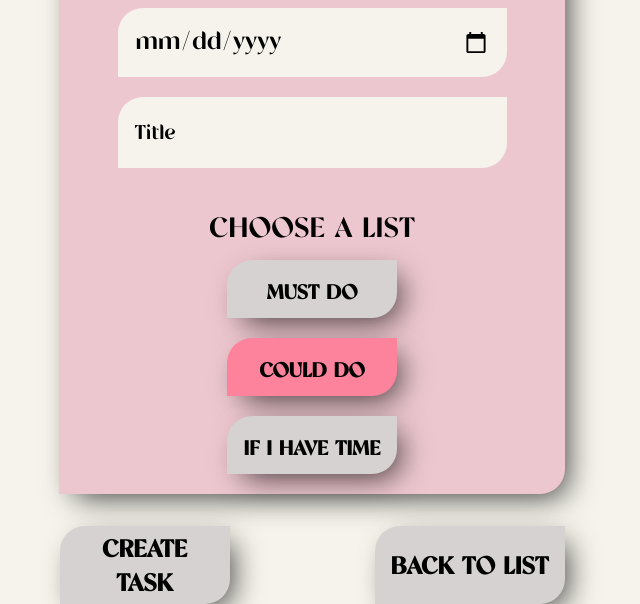
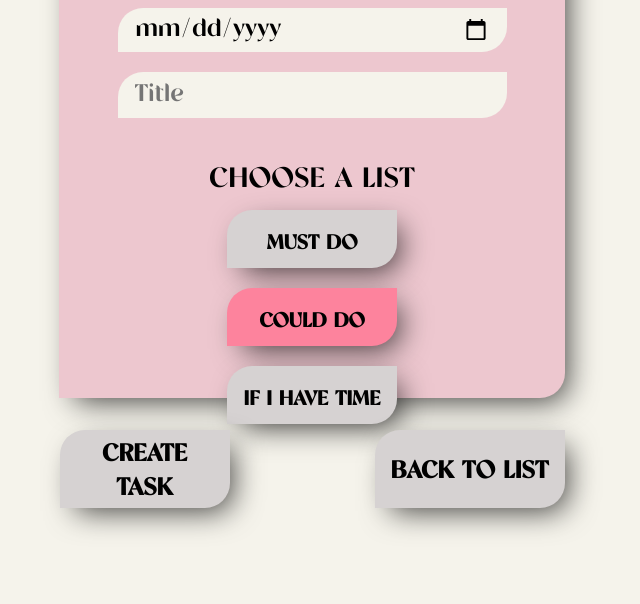
Before and after one commit to joseCarlosAndrade/todo-list-codelab, a plain HTML site: page create_task.html in a window 1280 px wide. Shown: the part 242-846 px from the top of the page, without its empty margins (328-968 px from the left). After the commit the page ends 800 px from the top, so only its background shows below. Drawn offline with Linux system fonts and the light colour scheme.

Commit message:
tamanho divs padronizado

```diff
--- a/create_task.html
+++ b/create_task.html
@@ -15,11 +15,11 @@
         <h2>CREATE A TASK</h2>
         <div class="caixa_input">
             <!-- <label for="data_input">Data</label> -->
-            <input type="date" id="data_input" class="input_data">
+            <input type="date" id="data_input" class="input">
         </div>
         <div class="caixa_input">
             <!-- <label for="titulo_input">Data</label> -->
-            <input type="titulo" id="titulo_input" class="input_data" placeholder="Title">
+            <input type="titulo" id="titulo_input" class="input" placeholder="Title">
         </div>
 
         <h3>CHOOSE A LIST</h3>
--- a/styles/cadastro.css
+++ b/styles/cadastro.css
@@ -21,7 +21,7 @@ h1 {
 
 h2 {
     font-size: 36px;
-    margin-bottom: 2em;
+    margin-bottom: 0.5em;
 }
 
 .background_forms{
@@ -40,8 +40,6 @@ h2 {
 }
 
 .input{
-    height: 50px;
-    width: 355px;
     padding-left: 15px;
     border-radius: 25px 0 25px 0;
     border-color: transparent;
--- a/styles/create_task.css
+++ b/styles/create_task.css
@@ -29,9 +29,7 @@ h3 {
     margin: 1em 0 0 0;
 }
 
-.input_data {
-    height: 65px;
-    width: 355px;
+.input{
     background-color: var(--branco_fonte);
     border-color: transparent;
     border-radius: 25px 0 25px 0;
@@ -50,7 +48,7 @@ h3 {
 
 .tasks_criar {
     background-color: var(--rosa_pesquisa);
-    height: 593px;
+    height: 60vh;
     width: 506px;
     display: flex;
     align-items: center;
--- a/styles/done_tasks.css
+++ b/styles/done_tasks.css
@@ -19,9 +19,7 @@ h2 {
     margin: 1em 0 0.5em 0;
 }
 
-.input_data{
-    height: 65px;
-    width: 355px;
+.input{
     background-color: var(--branco_fonte);
     border-color: transparent;
     border-radius: 25px 0 25px 0;
@@ -33,7 +31,7 @@ h2 {
 
 .tasks_prontas{
     background-color: var(--verde_botao);
-    height: 593px;
+    height: 60vh;
     width: 506px;
     display: flex;
     align-items: center;
--- a/styles/edit_task.css
+++ b/styles/edit_task.css
@@ -29,9 +29,7 @@ h3 {
     margin: 1em 0 0 0;
 }
 
-.input_data {
-    height: 65px;
-    width: 355px;
+.input {
     background-color: var(--branco_fonte);
     border-color: transparent;
     border-radius: 25px 0 25px 0;
@@ -56,7 +54,7 @@ h3 {
 
 .tasks_criar {
     background-color: var(--rosa_pesquisa);
-    height: 593px;
+    height: 60vh;
     width: 506px;
     display: flex;
     align-items: center;
--- a/styles/index.css
+++ b/styles/index.css
@@ -16,6 +16,11 @@ body
     height: 100vh;
 }
 
+input {
+    height: 5vh;
+    width: 355px;
+}
+
 :root{
     --fonte: 'tangerineregular';
     --rosa_cartao: #F9564F;
--- a/styles/login.css
+++ b/styles/login.css
@@ -21,12 +21,12 @@ h1 {
 
 h2 {
     font-size: 36px;
-    margin-bottom: 1.5em;
+    margin-bottom: 0.5em;
 }
 
 .background_forms {
     background-color: var(--rosa_pesquisa);
-    height: 593px;
+    height: 60vh;
     width: 506px;
     display: flex;
     align-items: center;
@@ -41,8 +41,6 @@ h2 {
 }
 
 .input {
-    height: 50px;
-    width: 355px;
     padding-left: 15px;
     border-radius: 25px 0 25px 0;
     border-color: transparent;
```
Also changed, not shown: done_tasks.html (+1 -1 lines), edit_task.html (+2 -2 lines).
